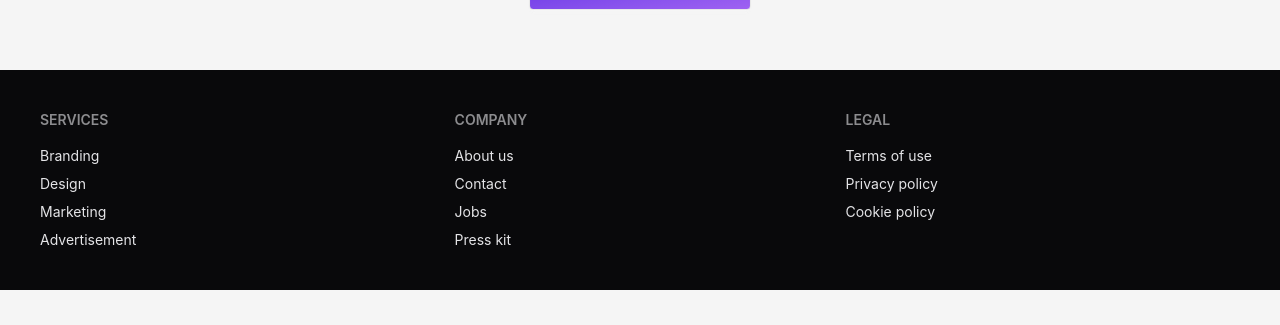
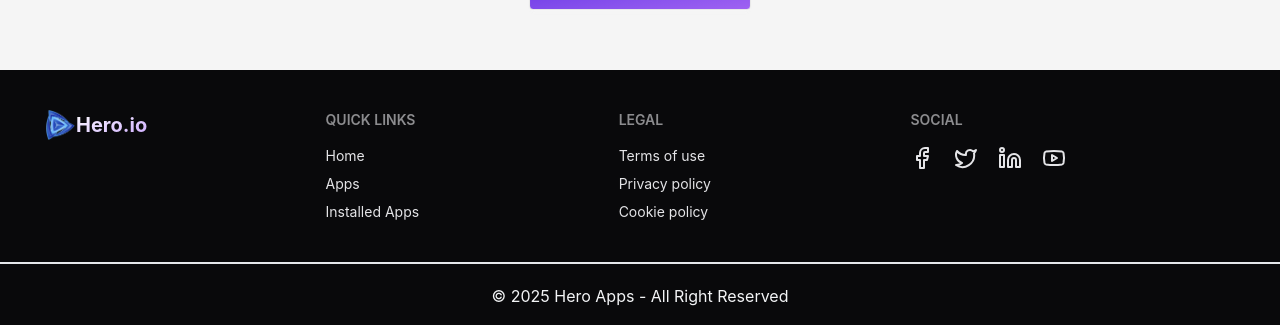
Before and after one commit to codermondol/hero-apps, a React (Vite) app: page / in a window 1280 px wide. Shown: the part 2291-2616 px from the top of the page. Before the commit the page ends 2581 px from the top, so only its background shows below. Built offline with nearby package versions, Linux system fonts and the light colour scheme.

Commit message:
Footer section design and added link to navigation

```diff
--- a/src/Components/Footer/Footer.jsx
+++ b/src/Components/Footer/Footer.jsx
@@ -1,21 +1,22 @@
 import React from 'react';
+import logoImg from '../../assets/logo.png'
+import { Facebook, Linkedin, Twitter, Youtube } from 'lucide-react';
 
 const Footer = () => {
     return (
-        <footer className="footer sm:footer-horizontal bg-neutral text-neutral-content p-10">
+        <footer className=" bg-neutral ">
+            <div className='max-w-[1220px] mx-auto text-neutral-content py-10 footer sm:footer-horizontal'>
                 <nav>
-                <h6 className="footer-title">Services</h6>
-                <a className="link link-hover">Branding</a>
-                <a className="link link-hover">Design</a>
-                <a className="link link-hover">Marketing</a>
-                <a className="link link-hover">Advertisement</a>
+                    <a href='/' className="text-xl w-[80px] md:ml-4 flex items-center">
+                        <img src={logoImg} alt="" className='w-[30px]' />
+                        <span className='bg-gradient-to-br from-[#ffffff] to-[#cca8ff] bg-clip-text text-transparent font-bold'>Hero.io</span>
+                    </a>
                 </nav>
                 <nav>
-                <h6 className="footer-title">Company</h6>
-                <a className="link link-hover">About us</a>
-                <a className="link link-hover">Contact</a>
-                <a className="link link-hover">Jobs</a>
-                <a className="link link-hover">Press kit</a>
+                    <h6 className="footer-title">Quick Links</h6>
+                    <a href='/' className="link link-hover">Home</a>
+                    <a href='/apps' className="link link-hover">Apps</a>
+                    <a href='/installation' className="link link-hover">Installed Apps</a>
                 </nav>
                 <nav>
                     <h6 className="footer-title">Legal</h6>
@@ -23,6 +24,18 @@ const Footer = () => {
                     <a className="link link-hover">Privacy policy</a>
                     <a className="link link-hover">Cookie policy</a>
                 </nav>
+                <nav>
+                    <h6 className="footer-title">social</h6>
+                    <div className='flex items-center gap-5'>
+                        <a className="link link-hover"><Facebook></Facebook> </a>
+                        <a className="link link-hover"><Twitter></Twitter> </a>
+                        <a className="link link-hover"><Linkedin></Linkedin></a>
+                        <a className="link link-hover"><Youtube></Youtube></a>
+                    </div>
+                </nav>
+            </div>
+            <div className='border-t-2 border-gray-200'></div>
+            <p className='text-gray-100 text-center py-5'>&copy; 2025 Hero Apps - All Right Reserved </p>
         </footer>
     );
 };
```
Lines whose indentation alone changed are shown as unchanged.
